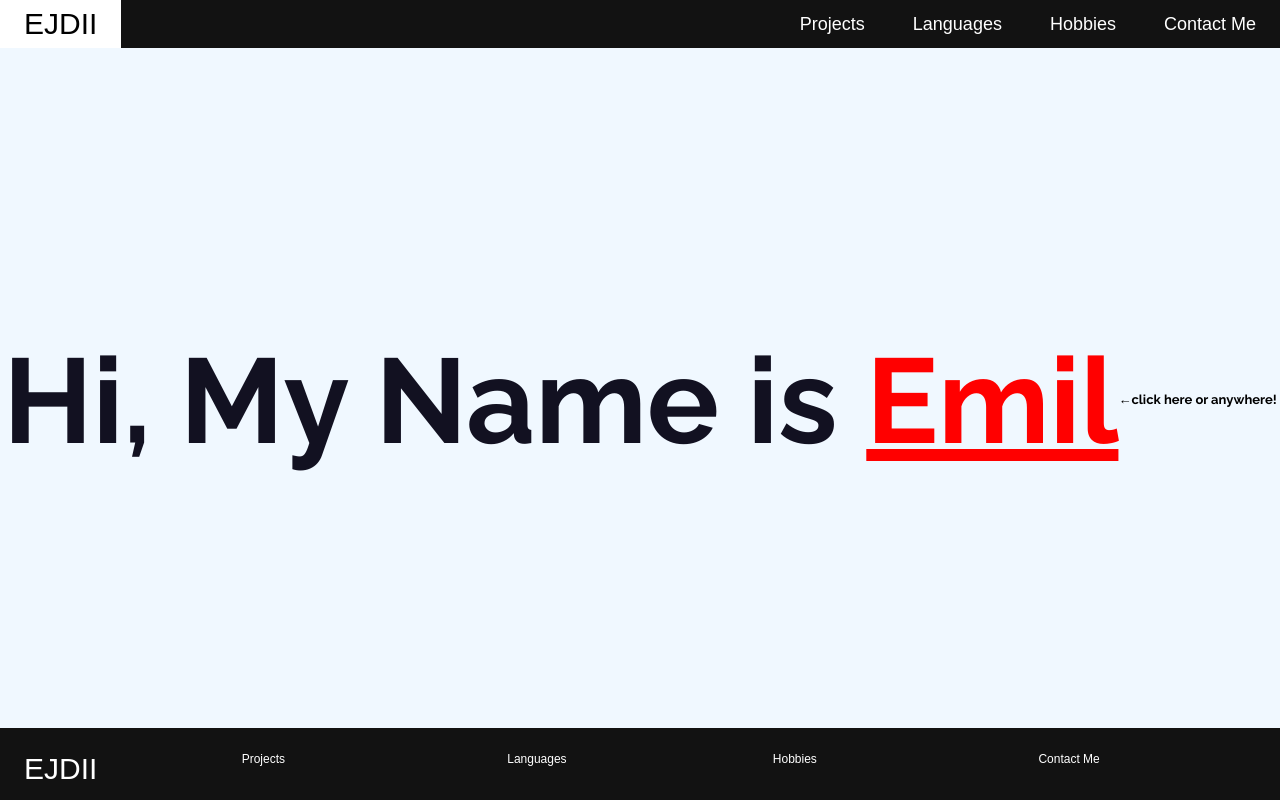
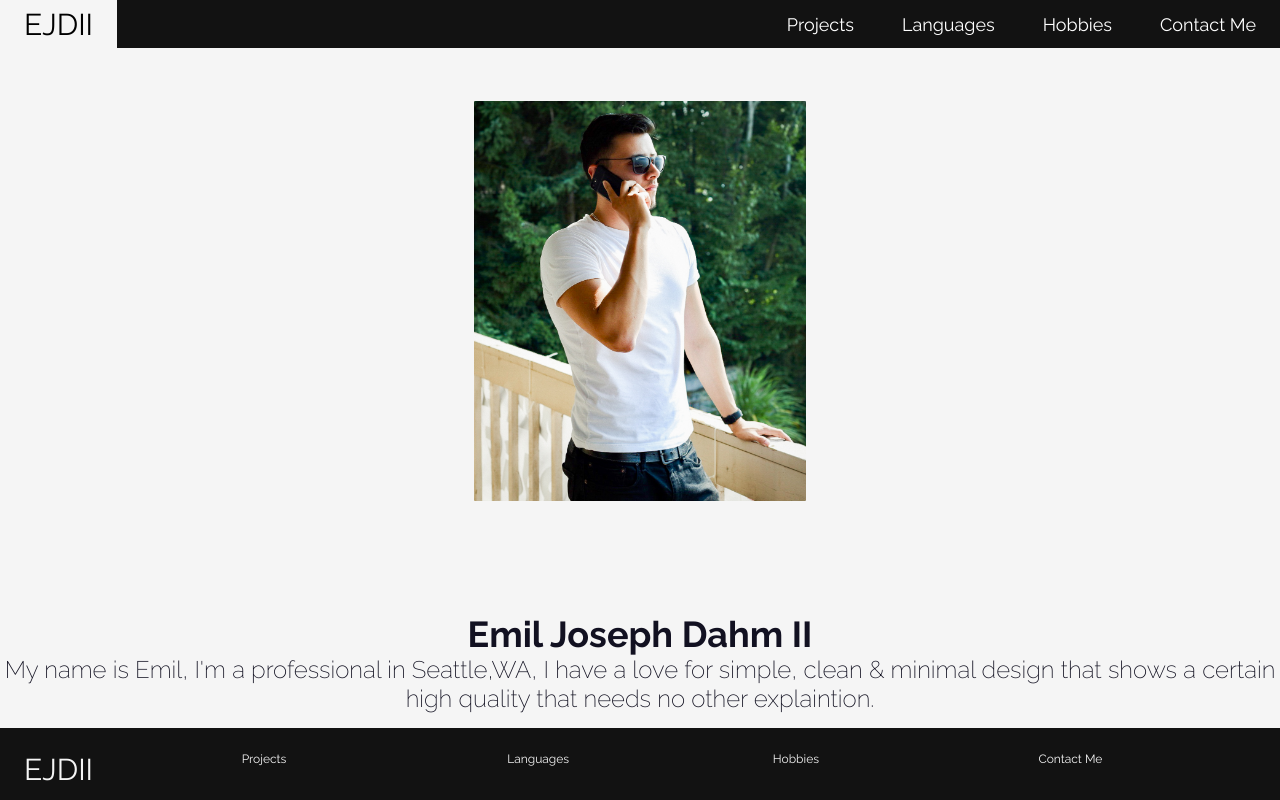
Before and after one commit to emiljdahm/portfolio_project, a plain HTML site: page index.html in a window 1280 px wide. Both pictures are taken after a click on the button "Emil". Drawn offline with Linux system fonts and the light colour scheme.

Commit message:
retured all items to functional besides navbar

```diff
--- a/index.css
+++ b/index.css
@@ -1,7 +1,7 @@
 .raleway {
     font-family: "Raleway", sans-serif;
     font-optical-sizing: auto;
-    font-weight: weight;
+    font-weight: 200;
     font-style: normal;
   }
   * {
@@ -11,7 +11,7 @@
 
   html {
     font-size: 12px;
-    font-family: raleway, sans-serif, 'Times New Roman', Times, serif;
+    font-family: "Raleway", sans-serif, 'Times New Roman', Times, serif;
   }
   body {
     display: flex;
@@ -20,7 +20,6 @@
     background-color: #121121;
     overflow-x: hidden;
     height: 100vh;
-    font-family: sans-serif, 'Times New Roman', Times, serif;
   }
 
   a{
@@ -62,7 +61,7 @@ nav a {
 
 }
 nav a:hover {
- background-color: white;
+ background-color: whitesmoke;
  color: black;
 }
 
@@ -121,15 +120,13 @@ div.hero {
   width: 100%;
   height: 100%;
   border-radius: 20px;
-  background-color: aliceblue;
+  background-color: whitesmoke;
 }
 div.text_hero {
   display: flex;
   justify-content: center;
   align-items: center;
   font-size: 5rem;
-  font-family: raleway;
-  font-weight: 200;
   color: #121121;
   text-align: center;
   height: 100vh;
@@ -159,7 +156,7 @@ div.background_img p {
 }
 div.hero button:hover {
   transform: scale(1.03);
-  transition: ease-in .5s;
+  transition: transform 0.05s ease-in;
 }
 
 /*about me container*/
@@ -170,7 +167,8 @@ div.about_me {
   align-items: center;
   width: 100%;
   height: 100%;
-  background-color: aliceblue;
+  background-color: whitesmoke;
+
 }
 div.container_me {
   display: flex;
@@ -192,8 +190,12 @@ div.about_me img {
 }
 /*CONTACT FORM*/
 
+form input:focus {
+  outline: 2px solid #FFF;
+}
+
 form.contact_form {
-  background-color: aliceblue;
+  background-color: whitesmoke;
   padding: 4rem;
   margin: auto;
   max-height: 400px;
@@ -244,7 +246,7 @@ footer a {
   max-height: 2rem;
   margin-right: 4rem;
   padding: 2rem;
-  color: white;
+  color: whitesmoke;
   text-decoration: none;
 
 }
--- a/index.html
+++ b/index.html
@@ -26,7 +26,6 @@
         <a href="contact_me.html" class="links">Contact Me</a>
         </div>
     </nav>
-    <body>
         <div class="hero">
             <div class="background_img">
                 <div class="text_hero">
--- a/script.js
+++ b/script.js
@@ -1,45 +1,54 @@
 
-    const colorsArray =["#FDC5F5","#A8D8EA","#B4E7C3","#FFF1B8","#D4B3F4"];
+   //base defaults dont change
+   const colorsArray =["#FDC5F5","#A8D8EA","#B4E7C3","#FFF1B8","#D4B3F4"];
     let currentIndexHero = 0;
     let currentIndexForm = 0;
 
+    //hero element for background animation
     const heroDiv = document.getElementsByClassName('hero')[0]
-    const links = document.getElementsByClassName('links')
-    const heroButton = document.getElementsByClassName('hero_button')[0]
-    const aboutMeContainer = document.getElementsByClassName('about_me')[0]
-    const formBackground = document.getElementsByClassName('contact_form')[0]
-    const closeRespNav = document.getElementsByClassName('navclose')[0]
-
 
     function colorChange() {
 
         if(heroDiv){
-        heroDiv.style.backgroundColor= colorsArray[currentIndexHero]
-        currentIndexHero = (currentIndexHero + 1) % colorsArray.length
+        heroDiv.style.backgroundColor = colorsArray[currentIndexHero];
+        currentIndexHero = (currentIndexHero + 1) % colorsArray.length;
         }
     }
+
+    //background element for form background animation
+    const formBackground = document.getElementsByClassName('contact_form')[0]
+
     function colorChangeForm() {
 
         if(formBackground){
-        formBackground.style.backgroundColor= colorsArray[currentIndexForm]
-        currentIndexForm = (currentIndexForm + 1) % colorsArray.length
+        formBackground.style.backgroundColor = colorsArray[currentIndexForm];
+        currentIndexForm = (currentIndexForm + 1) % colorsArray.length;
         }
     }
+    //about me section trigger button
+    const aboutMeButton = document.getElementsByClassName('hero_button')[0]
+    const aboutMe = document.getElementsByClassName('about_me')[0]
 
-    function changeDisplayAboutMe() {
-        if (aboutMeContainer) {
-            aboutMeContainer.style.display = "flex";
-            aboutMeContainer.style.opacity = "0";
-            aboutMeContainer.style.transition = "opacity 0.7s ease";
-
-            setTimeout(() => {
-                aboutMeContainer.style.opacity = "1";
-            }, 10);
-
-            heroDiv.style.display = "none";
+    function changeAboutMeDisplay(){
+        if(aboutMe){
+        aboutMe.style.display = "flex"
+         if (heroDiv) {
+        heroDiv.style.display = "none"
         }
     }
+}
 
-    formBackground.addEventListener("keypress",colorChangeForm)
+
+    //Event Listeners
+
+    if(formBackground){
+    formBackground.addEventListener("keydown",colorChangeForm);
+    }
+
+    if(heroDiv){
     heroDiv.addEventListener("click", colorChange);
-    heroButton.addEventListener("click", changeDisplayAboutMe)
+    }
+
+    if(aboutMeButton){
+        aboutMeButton.addEventListener("click",changeAboutMeDisplay )
+    }
```
